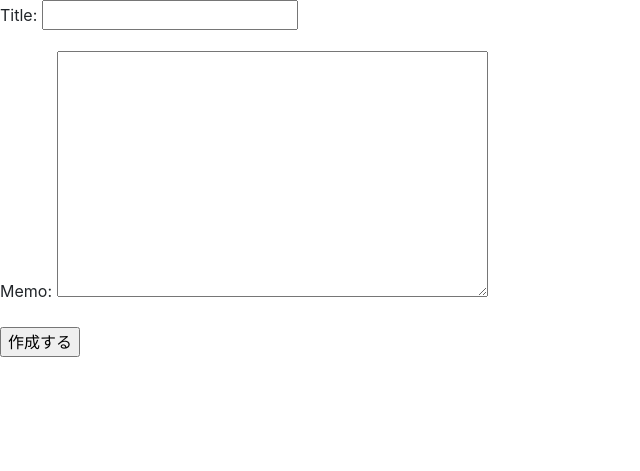
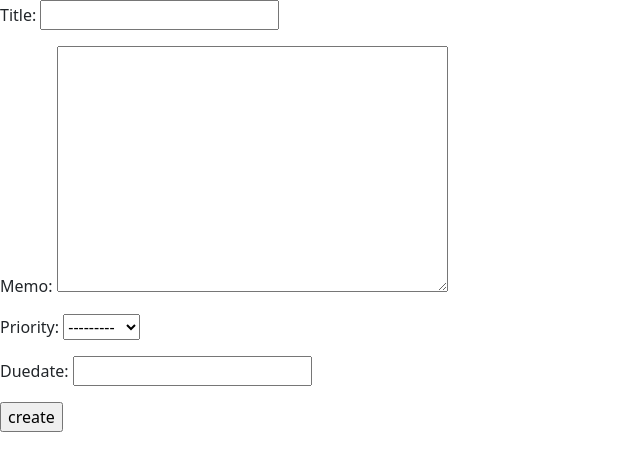
Before and after one commit to sergicalsix/TODOAPP2, a Django app: page /create/ in a window 1280 px wide. Shown: the top 471 px of the page, without its empty margins (0-640 px from the left). Run offline with Django 3.2, Linux system fonts and the light colour scheme; some libraries are stand-ins or nearby versions.

Commit message:
update: 70% complete app

```diff
--- a/templates/base.html
+++ b/templates/base.html
@@ -2,13 +2,15 @@
 <html lang="en">
 
 <head>
+
+
     <!-- Required meta tags -->
     <meta charset="utf-8">
-    <meta name="viewport" content="width=device-width, initial-scale=1, shrink-to-fit=no">
+    <meta name="viewport" content="width=device-width, initial-scale=1">
 
     <!-- Bootstrap CSS -->
-    <link rel="stylesheet" href="https://stackpath.bootstrapcdn.com/bootstrap/4.3.1/css/bootstrap.min.css" integrity="sha384-ggOyR0iXCbMQv3Xipma34MD+dH/1fQ784/j6cY/iJTQUOhcWr7x9JvoRxT2MZw1T"
-        crossorigin="anonymous">
+    <link href="https://cdn.jsdelivr.net/npm/bootstrap@5.0.0-beta1/dist/css/bootstrap.min.css" rel="stylesheet" integrity="sha384-giJF6kkoqNQ00vy+HMDP7azOuL0xtbfIcaT9wjKHr8RbDVddVHyTfAAsrekwKmP1" crossorigin="anonymous">
+
 
     <title>Hello, world!</title>
 </head>
--- a/templates/create.html
+++ b/templates/create.html
@@ -3,6 +3,6 @@
 {% block content %}
 <form action="" method="POST">{% csrf_token %}
     {{form.as_p}}
-    <input type="submit" value="作成する">
+    <input type="submit" value="create">
 </form>
 {% endblock content %}
--- a/templates/detail.html
+++ b/templates/detail.html
@@ -3,7 +3,7 @@
 {% block header %}
 <div class="jumbotron jumbotron-fluid">
     <div class="container">
-        <h1 class="display-4">詳細画面</h1>
+        <h2 class="display-4">詳細画面</h2>
         <p class="lead">todoの詳細です。</p>
     </div>
 </div>
--- a/todo/models.py
+++ b/todo/models.py
@@ -1,6 +1,17 @@
 from django.db import models
+from django.urls import reverse
 
+PRIORITY = (('danger','high'),('info','normal'),('success','low'))
 # Create your models here.
 class TodoModel(models.Model):
     title = models.CharField(max_length = 100)
     memo = models.TextField() #CharFieldより長い
+    priority = models.CharField(
+        max_length = 50,
+        choices = PRIORITY
+    )
+    duedate = models.DateField()
+    def __str__(self):
+        return self.title
+    def get_absolute_url(self):
+        return reverse('detail', kwargs={'pk':self.pk})
--- a/todo/views.py
+++ b/todo/views.py
@@ -2,6 +2,7 @@
 from django.views.generic import ListView, DetailView, CreateView, DeleteView, UpdateView
 from .models import TodoModel
 from django.urls import reverse_lazy
+from django.urls import reverse
 
 
 # Create your views here.
@@ -16,6 +17,7 @@
     template_name = 'create.html'
     model = TodoModel
     fields = ('title', 'memo', 'priority', 'duedate')
+    success_url = reverse_lazy('list')
 
 
 class TodoDelete(DeleteView):
```
Also changed, not shown: templates/list.html (+5 -8 lines), db.sqlite3, 1 other file.
